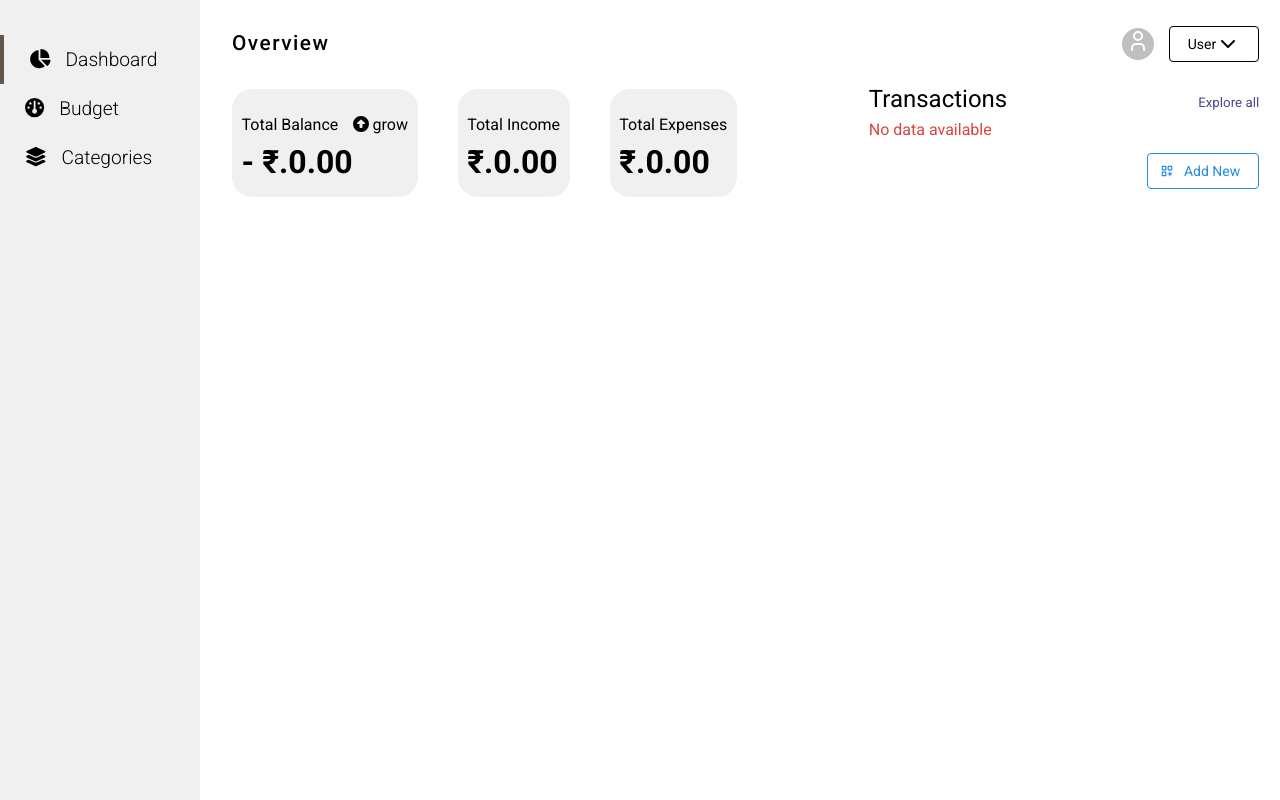
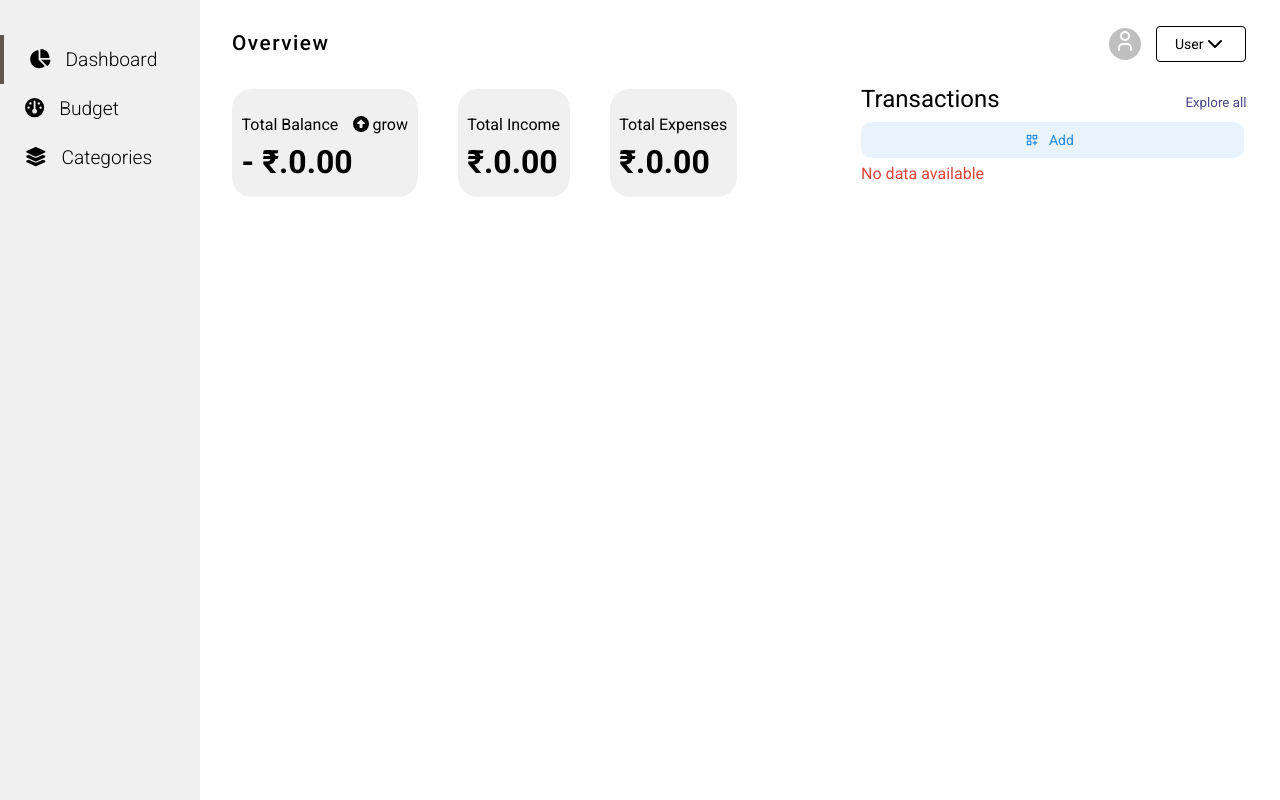
Before and after one commit to Sahil-Kasmani/React-budget-tracker, a React (Create React App) app: page /Dashboard in a window 1280 px wide. Built offline with nearby package versions, Linux system fonts and the light colour scheme; sample sign-in values are in the browser's storage.

Commit message:
Did some style changes in Transaction component

```diff
--- a/src/App.css
+++ b/src/App.css
@@ -210,7 +210,7 @@ fieldset {
 }
 
 .content {
-  width: calc(100% - 200px);
+  width: calc(99% - 200px);
   margin-left: 200px;
   position: relative;
 }
@@ -283,16 +283,18 @@ fieldset {
   display: flex;
   justify-content: space-between;
   padding: 0.5em;
-  margin: 0.6em 1em;
-  box-shadow: inset -1px -2px 4px 0px #a29292;
-  border-radius: 10px;
+  margin: 0.5em 1em;
+  box-shadow: 0px 1px 1px 0px #a29292;
+  border-radius: 4px;
   transition: 0.3s ease;
   align-items: center;
 }
 
 .trans:hover {
-  box-shadow: 0 0 8px #a29292;
-  transform: scale(1.01);
+  box-shadow: 0px 0px 4px 1px #c4baba;
+  transform: scale(1.05);
+  border-radius: 15px;
+  cursor: pointer;
 }
 
 .flex {
@@ -342,7 +344,7 @@ fieldset {
   }
 
   .content {
-    width: 100%;
+    width: 99%;
     margin-left: 0px;
   }
 }
@@ -400,7 +402,7 @@ fieldset {
   }
 
   .content {
-    width: 100%;
+    width: 99%;
     margin-left: 0px;
   }
 }
--- a/src/components/Transaction.tsx
+++ b/src/components/Transaction.tsx
@@ -135,6 +135,7 @@ const Transaction = ({ user_deta, totalCredit, totalDebit }: data_prop) => {
 
     return (
         <div style={{ width: '100%' }}>
+
             <div>
                 <div className='flex'>
                     <h2>Transactions</h2>
@@ -175,6 +176,11 @@ const Transaction = ({ user_deta, totalCredit, totalDebit }: data_prop) => {
                         </fieldset>
                     </Modal>
                 </div>
+                <div>
+                    <div>
+                        <Button variant='light' leftSection={<IconCategoryPlus size={14} />} style={{ margin: "4px 1.3rem", width: "calc(99% - 40px)", borderRadius: "10px" }} onClick={() => handleTransactionOpen()}>Add</Button>
+                    </div>
+                </div>
                 {filteredData.length === 0 && user_deta.length === 0 ?
                     (<p className='flex' style={{ color: "#da453c" }}>No data available</p>) :
                     filteredData.length === 0 && user_deta.length > 0 ?
@@ -211,9 +217,6 @@ const Transaction = ({ user_deta, totalCredit, totalDebit }: data_prop) => {
                     </form>
                 </fieldset>
             </Modal>
-            <div style={{ textAlign: "end" }}>
-                <Button variant='outline' leftSection={<IconCategoryPlus size={14} />} style={{ margin: "10px 1.3rem" }} onClick={() => handleTransactionOpen()}>Add New</Button>
-            </div>
         </div >
     )
 }
```
